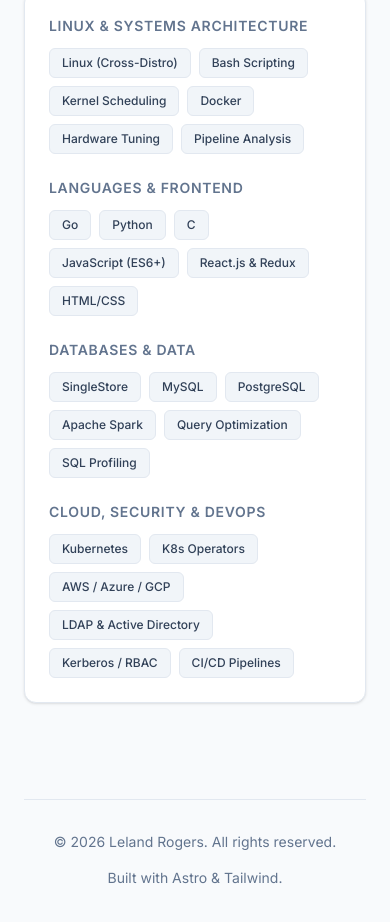
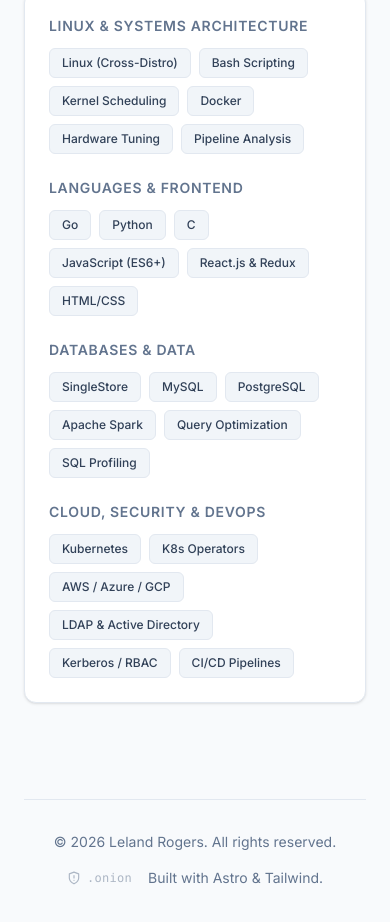
Before and after one commit to ltrii/port-ltrii, an Astro site: page / in a window 390 px wide. Shown: the part 2949-3871 px from the top of the page. Built offline with nearby package versions, Linux system fonts and the light colour scheme; Astro itself is replaced by a stand-in of ours.

Commit message:
Add link to .onion address

```diff
--- a/src/pages/index.astro
+++ b/src/pages/index.astro
@@ -184,9 +184,28 @@
 
 	</main>
 
-	<footer class="mt-24 pt-8 border-t border-slate-200 dark:border-slate-800 text-center text-slate-500 text-sm flex flex-col md:flex-row justify-between items-center gap-4 reveal">
+        <footer class="mt-24 pt-8 border-t border-slate-200 dark:border-slate-800 flex flex-col md:flex-row justify-between items-center gap-4 reveal text-slate-500 text-sm">
 		<p>&copy; {new Date().getFullYear()} Leland Rogers. All rights reserved.</p>
-		<p>Built with Astro & Tailwind.</p>
+
+		<div class="flex items-center gap-4">
+			<a
+				href="http://ltriixdqgpwbojengm6lvgh7pslw2mkcxkhsatcr7hr5jhczx5idqqyd.onion"
+				target="_blank"
+				rel="noopener noreferrer"
+				class="flex items-center gap-1.5 opacity-50 hover:opacity-100 hover:text-brand transition-all duration-300"
+				title="Tor Hidden Service"
+			>
+				<svg xmlns="http://www.w3.org/2000/svg" width="14" height="14" viewBox="0 0 24 24" fill="none" stroke="currentColor" stroke-width="2" stroke-linecap="round" stroke-linejoin="round">
+					<path d="M12 22s8-4 8-10V5l-8-3-8 3v7c0 6 8 10 8 10z"></path>
+					<path d="M12 8v4"></path>
+					<path d="M12 16h.01"></path>
+				</svg>
+				<span class="font-mono text-xs font-medium tracking-wide">.onion</span>
+			</a>
+
+			<span class="hidden md:inline text-slate-300 dark:text-slate-700">|</span>
+			<p>Built with Astro & Tailwind.</p>
+		</div>
 	</footer>
 
 	<script is:inline>
```
